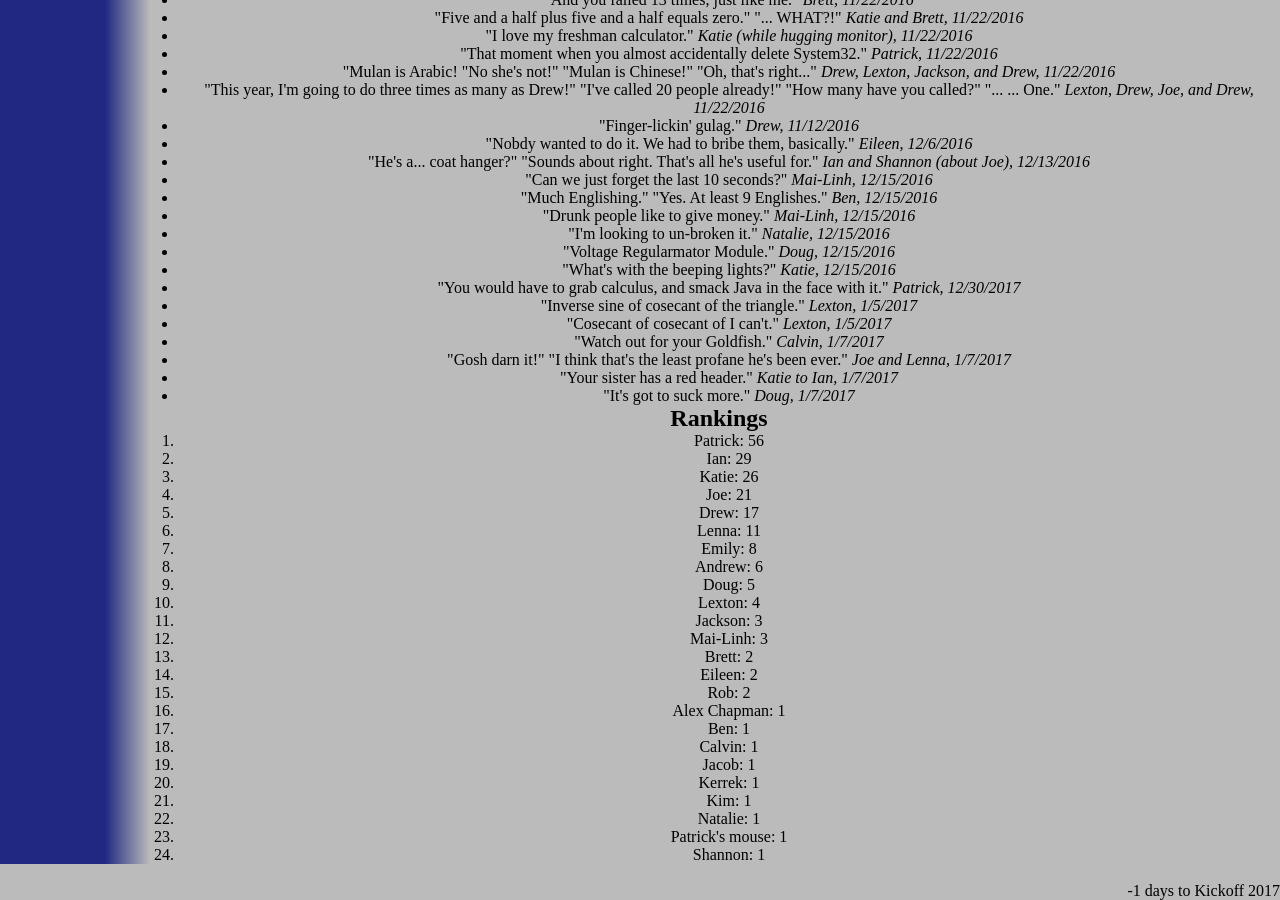
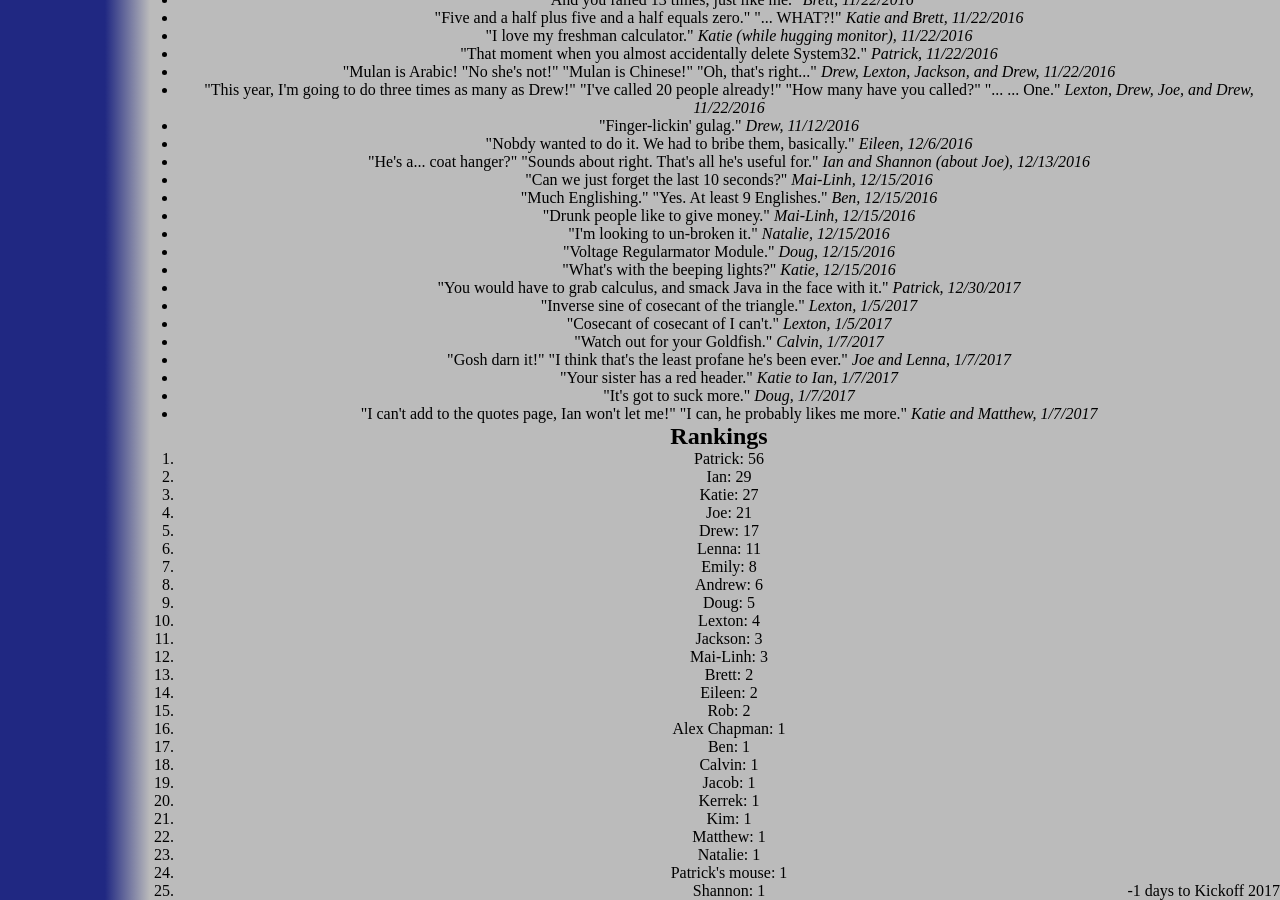
Before and after one commit to katiebugmoon/FRC4131.github.io, a Jekyll site: the page built from media/2017/quotes.html, in a window 1280 px wide and 900 px high, scrolled down 2527 px. Built offline with Jekyll 4.4.1, drawn with Linux system fonts in a browser that asks for light colours; nearby versions of some CDN libraries.

Commit message:
Update quotes.html

```diff
--- a/media/2017/quotes.html
+++ b/media/2017/quotes.html
@@ -155,6 +155,7 @@ title: Build Season 2017 Quotes
 	<li>"Gosh darn it!" "I think that's the least profane he's been ever." <i>Joe and Lenna, 1/7/2017</i></li>
 	<li>"Your sister has a red header." <i>Katie to Ian, 1/7/2017</i></li>
 	<li>"It's got to suck more." <i>Doug, 1/7/2017</i></li>
+	<li>"I can't add to the quotes page, Ian won't let me!" "I can, he probably likes me more." <i>Katie and Matthew, 1/7/2017</i></li>
 </ul>
 <h2>Rankings</h2>
 <ol id='rankings'></ol>
```
